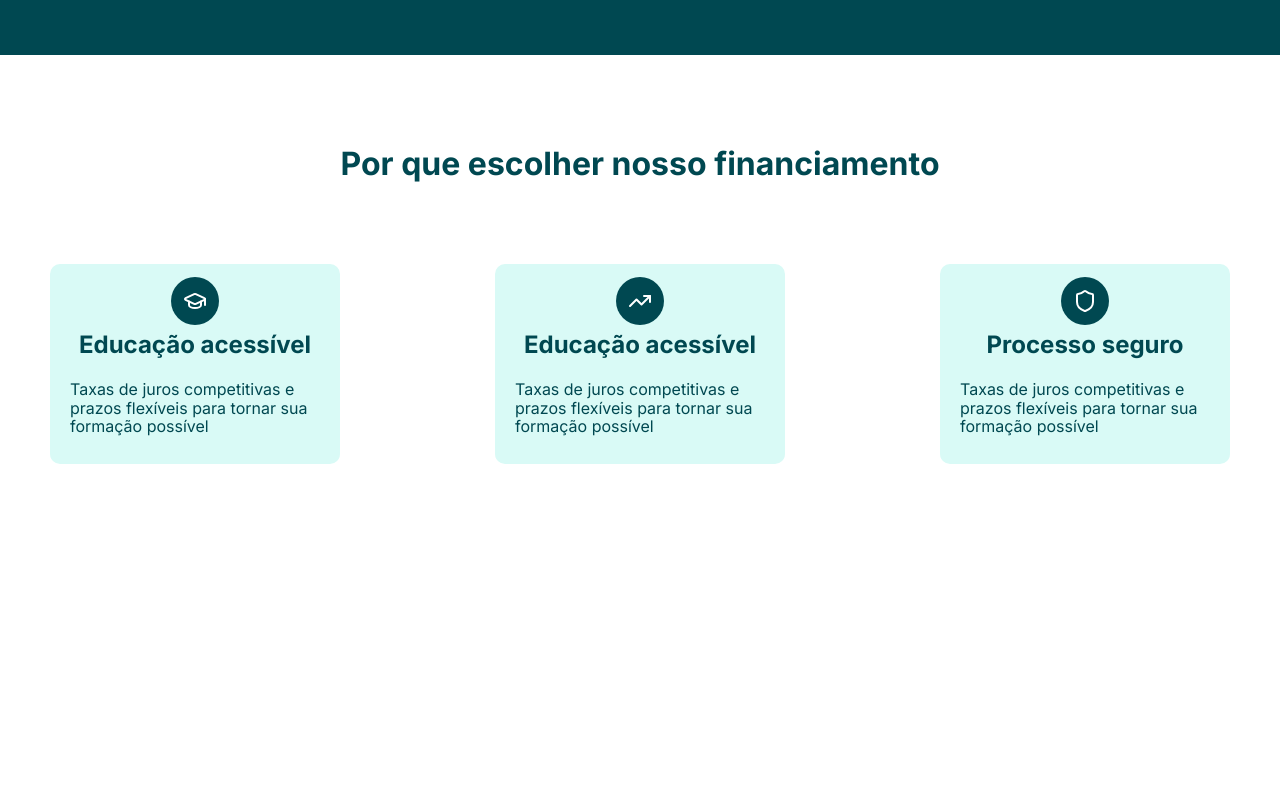
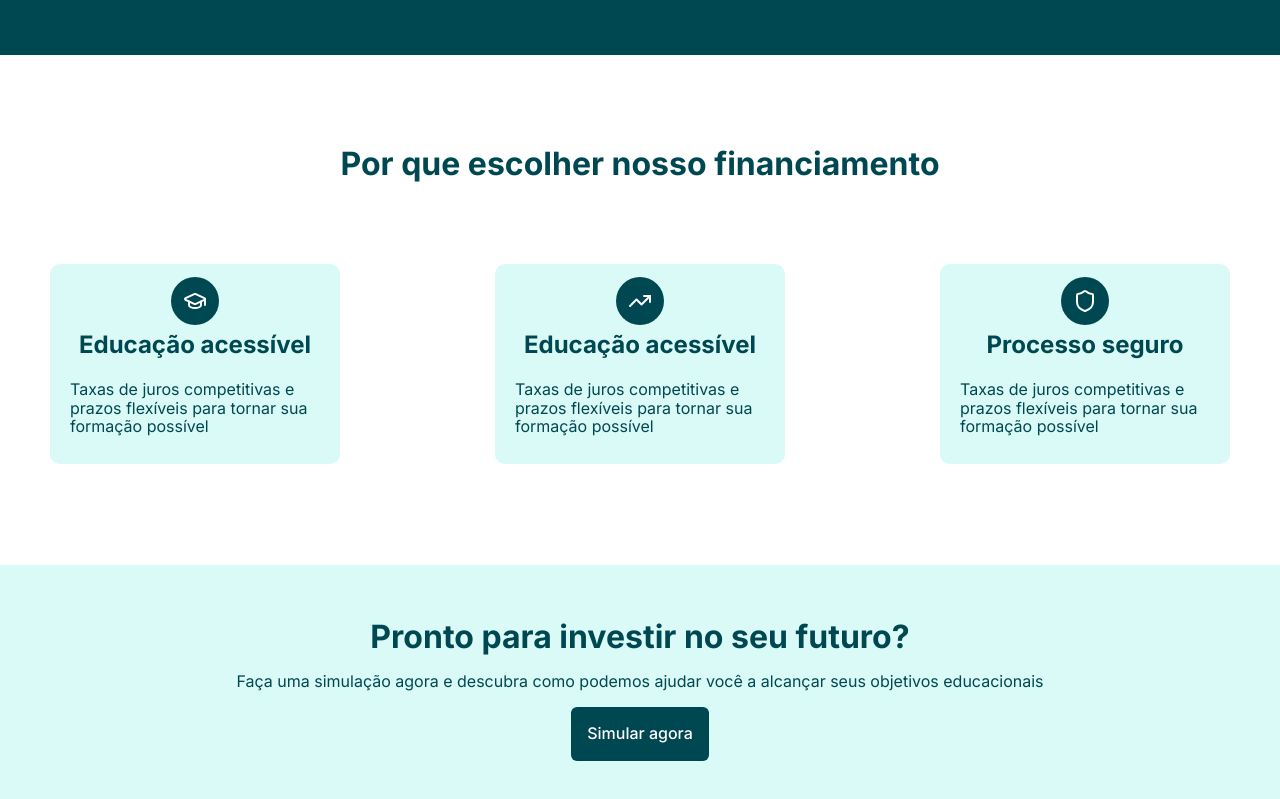
Before and after one commit to Matheusd3v/financing-simulator-fullstack, a React (Vite) app in the folder frontend/: page / in a window 1280 px wide. Shown: the part 305-1104 px from the top of the page. Before the commit the page ends 860 px from the top, so only its background shows below. Built offline with nearby package versions, Linux system fonts and the light colour scheme.

Commit message:
feat: add home bottom section

```diff
--- /dev/null
+++ b/frontend/src/features/pages/home/components/bottom-section/index.tsx
@@ -0,0 +1,19 @@
+import Button from "../../../../../components/button";
+import { Section } from "./style";
+
+const BottomSection = () => {
+    return (
+        <Section>
+            <div className="home-bottom-container">
+                <h3>Pronto para investir no seu futuro?</h3>
+                <p>
+                    Faça uma simulação agora e descubra como podemos ajudar você
+                    a alcançar seus objetivos educacionais
+                </p>
+                <Button size="max">Simular agora</Button>
+            </div>
+        </Section>
+    );
+};
+
+export default BottomSection;
--- /dev/null
+++ b/frontend/src/features/pages/home/components/bottom-section/style.ts
@@ -0,0 +1,26 @@
+import styled from "styled-components";
+
+export const Section = styled.section`
+    width: 100%;
+    background-color: ${({ theme }) => theme.secondary};
+    height: 250px;
+    color: ${({ theme }) => theme.primary};
+    display: flex;
+    justify-content: space-around;
+    align-items: center;
+    flex-direction: column;
+    padding: 50px;
+    box-sizing: border-box;
+
+    .home-bottom-container {
+        display: flex;
+        flex-direction: column;
+        align-items: center;
+        width: 100%;
+        max-width: 1500px;
+    }
+
+    @media (max-width: 991px) {
+        height: 350px;
+    }
+`;
--- a/frontend/src/features/pages/home/components/middle-section/style.ts
+++ b/frontend/src/features/pages/home/components/middle-section/style.ts
@@ -11,6 +11,7 @@ export const Section = styled.section`
     flex-direction: column;
     padding: 50px;
     box-sizing: border-box;
+    margin-bottom: 10px;
 
     .financing-cards-container {
         display: flex;
@@ -27,6 +28,7 @@ export const Section = styled.section`
     }
 
     @media (max-width: 991px) {
+        height: auto;
         .financing-cards-container {
             flex-direction: column;
             align-items: center;
--- a/frontend/src/features/pages/home/index.tsx
+++ b/frontend/src/features/pages/home/index.tsx
@@ -1,4 +1,5 @@
 import { Container } from "../../../style/container"
+import BottomSection from "./components/bottom-section"
 import MiddleSection from "./components/middle-section"
 import TopSection from "./components/top-section"
 
@@ -7,6 +8,7 @@ const Home = () => {
     <Container>
       <TopSection/>
       <MiddleSection/>
+      <BottomSection/>
     </Container>
   )
 }
--- a/frontend/src/style/container.ts
+++ b/frontend/src/style/container.ts
@@ -3,5 +3,4 @@ import styled from "styled-components";
 export const Container = styled.div`
   margin: 0 auto;
   width: 100vw;
-
 `;
--- a/frontend/src/style/global.css
+++ b/frontend/src/style/global.css
@@ -2,7 +2,7 @@
 
 html {
   line-height: 1.15; /* 1 */
-  -webkit-text-size-adjust: 100%; /* 2 */
+  -webkit-text-size-adjust: 100%;
 }
 
 body {
@@ -141,3 +141,7 @@ template {
 [hidden] {
   display: none;
 }
+
+html, body {
+  overflow-x: hidden;
+}
```
